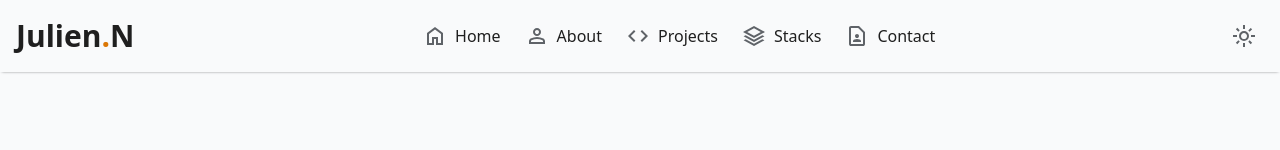
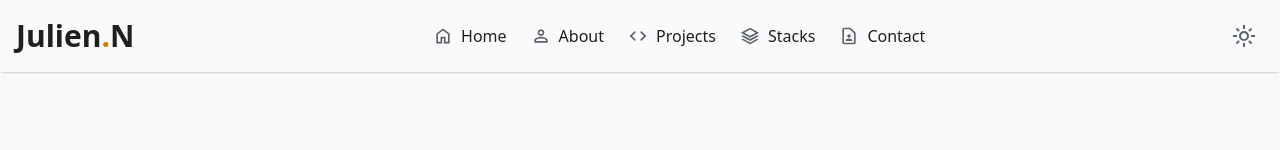
Before and after one commit to djoudj-dev/app-djoudj-portfolio, an Angular app: page / in a window 1280 px wide. Shown: the top 150 px of the page. Built offline with nearby package versions, Linux system fonts and the light colour scheme.

Commit message:
feat(component:ui): Optimise le chargement des images dans la navbar
- Remplace les attributs `src` par `[ngSrc]` pour une gestion optimisée des images.
- Ajoute des dimensions explicites (`width`, `height`) pour améliorer les performances et l’accessibilité.

```diff
--- a/src/app/core/components/navbar/navbar.smart.component.html
+++ b/src/app/core/components/navbar/navbar.smart.component.html
@@ -13,7 +13,7 @@
             href="#"
             class="flex items-center text-text hover:text-accent transition duration-200 relative group active-link"
           >
-            <img src="icons/icons_navbar/menu_home.svg" alt="Home" class="mr-2" />
+            <img [ngSrc]="'icons/icons_navbar/menu_home.svg'" alt="Home" class="mr-2 w-5 h-5" width="20" height="20" />
             <span>Home</span>
             <span
               class="absolute left-0 bottom-[-2px] w-full h-[2px] bg-accent transform scale-x-0 transition-transform duration-300 group-hover:scale-x-100"
@@ -22,7 +22,7 @@
         </li>
         <li>
           <a href="#" class="flex items-center text-text hover:text-accent transition duration-200 relative group">
-            <img src="icons/icons_navbar/menu_about.svg" alt="About" class="mr-2" />
+            <img [ngSrc]="'icons/icons_navbar/menu_about.svg'" alt="About" class="mr-2 w-5 h-5" width="20" height="20" />
             <span>About</span>
             <span
               class="absolute left-0 bottom-[-2px] w-full h-[2px] bg-accent transform scale-x-0 transition-transform duration-300 group-hover:scale-x-100"
@@ -31,7 +31,7 @@
         </li>
         <li>
           <a href="#" class="flex items-center text-text hover:text-accent transition duration-200 relative group">
-            <img src="icons/icons_navbar/menu_project.svg" alt="Projects" class="mr-2" />
+            <img [ngSrc]="'icons/icons_navbar/menu_project.svg'" alt="Projects" class="mr-2 w-5 h-5" width="20" height="20" />
             <span>Projects</span>
             <span
               class="absolute left-0 bottom-[-2px] w-full h-[2px] bg-accent transform scale-x-0 transition-transform duration-300 group-hover:scale-x-100"
@@ -40,7 +40,7 @@
         </li>
         <li>
           <a href="#" class="flex items-center text-text hover:text-accent transition duration-200 relative group">
-            <img src="icons/icons_navbar/menu_stack.svg" alt="Stacks" class="mr-2" />
+            <img [ngSrc]="'icons/icons_navbar/menu_stack.svg'" alt="Stacks" class="mr-2 w-5 h-5" width="20" height="20" />
             <span>Stacks</span>
             <span
               class="absolute left-0 bottom-[-2px] w-full h-[2px] bg-accent transform scale-x-0 transition-transform duration-300 group-hover:scale-x-100"
@@ -49,7 +49,7 @@
         </li>
         <!-- <li>
           <a href="#" class="flex items-center text-text hover:text-accent transition duration-200 relative group">
-            <img src="icons/icons_navbar/menu_blog.svg" alt="Blog" class="mr-2" />
+            <img [ngSrc]="'icons/icons_navbar/menu_blog.svg'" alt="Blog" class="mr-2 w-5 h-5" width="20" height="20" />
             <span>Blog</span>
             <span
               class="absolute left-0 bottom-[-2px] w-full h-[2px] bg-accent transform scale-x-0 transition-transform duration-300 group-hover:scale-x-100"
@@ -58,7 +58,7 @@
         </li> -->
         <li>
           <a href="#" class="flex items-center text-text hover:text-accent transition duration-200 relative group">
-            <img src="icons/icons_navbar/menu_contact.svg" alt="Contact" class="mr-2" />
+            <img [ngSrc]="'icons/icons_navbar/menu_contact.svg'" alt="Contact" class="mr-2 w-5 h-5" width="20" height="20" />
             <span>Contact</span>
             <span
               class="absolute left-0 bottom-[-2px] w-full h-[2px] bg-accent transform scale-x-0 transition-transform duration-300 group-hover:scale-x-100"
@@ -76,9 +76,9 @@
         (click)="toggleTheme()"
       >
         @if (!isDarkMode()) {
-          <img src="/icons/icons_navbar/icon_sun.svg" alt="Mode clair" class="w-6 h-6" />
+          <img [ngSrc]="'/icons/icons_navbar/icon_sun.svg'" alt="Mode clair" class="w-6 h-6" height="24" width="24" />
         } @else {
-          <img src="/icons/icons_navbar/icon_moon.svg" alt="Mode sombre" class="w-6 h-6" />
+          <img [ngSrc]="'/icons/icons_navbar/icon_moon.svg'" alt="Mode sombre" class="w-6 h-6" height="24" width="24" />
         }
       </button>
       <!-- Menu mobile -->
@@ -90,9 +90,9 @@
         <img
           alt="Menu"
           class="w-6 h-6 transform transition-transform duration-300"
-          [src]="isMenuOpen() ? '/icons/icons_navbar/close.svg' : '/icons/icons_navbar/menu.svg'"
+          [ngSrc]="isMenuOpen() ? '/icons/icons_navbar/close.svg' : '/icons/icons_navbar/menu.svg'"
           [class.rotate-180]="isMenuOpen()"
-        />
+          width="24" height="24" />
       </button>
     </div>
   </div>
--- a/src/app/core/components/navbar/navbar.smart.component.ts
+++ b/src/app/core/components/navbar/navbar.smart.component.ts
@@ -1,11 +1,10 @@
-import { CommonModule } from '@angular/common';
+import { CommonModule, NgOptimizedImage } from '@angular/common';
 import { Component, ElementRef, OnDestroy, signal } from '@angular/core';
 
 @Component({
   selector: 'app-navbar',
   templateUrl: './navbar.smart.component.html',
-  standalone: true,
-  imports: [CommonModule]
+  imports: [CommonModule, NgOptimizedImage]
 })
 export class NavbarSmartComponent implements OnDestroy {
   isDarkMode = signal<boolean>(false);
```
